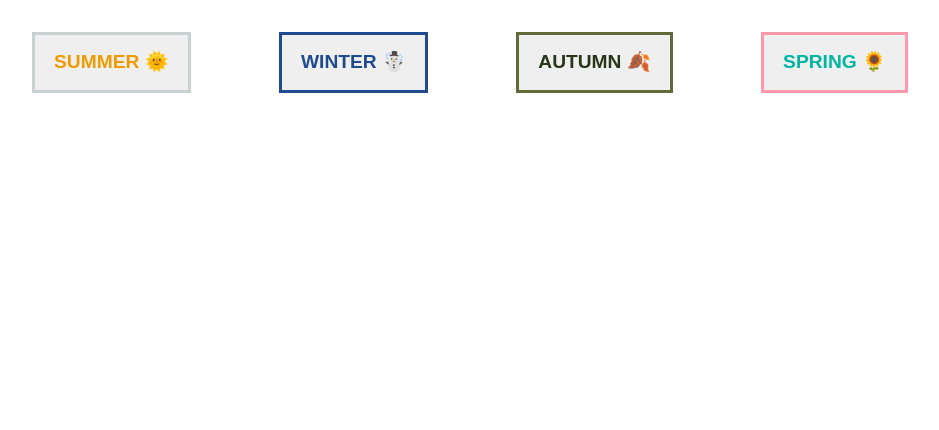
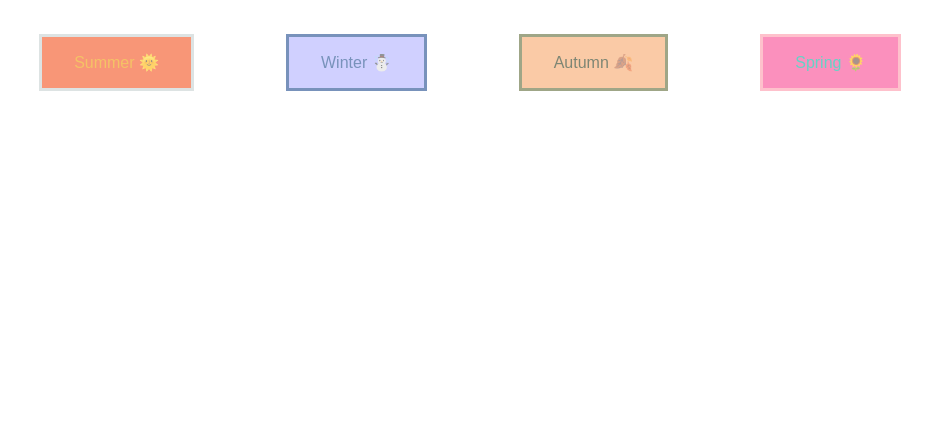
Before and after one commit to shamilkeheliya/Hacktoberfest-22, a plain HTML site: page index.html in a window 1280 px wide. Shown: the part 370-800 px from the top of the page, without its empty margins (170-1109 px from the left). Drawn offline with Linux system fonts and the light colour scheme.

Commit message:
Updated buttons in index.css

```diff
--- a/index.css
+++ b/index.css
@@ -27,16 +27,23 @@ body {
   font-size: 22px;
   padding: 0 1em;
 }
+button {
+  border: none;
+  color: white;
+  padding: 16px 32px;
+  text-align: center;
+  font-size: 16px;
+  margin: 4px 2px;
+  opacity: 0.6;
+  transition: 0.3s;
+  display: inline-block;
+  text-decoration: none;
+  cursor: pointer;
+}
 
-button {
-  padding: 0.6em 0.9em;
-  line-height: 1.5em;
-  font-size: 0.8rem;
-  cursor: pointer;
-  font-weight: bolder;
-  text-transform: uppercase;
-  border: none;
-}
+button:hover {opacity: 1}
+
+
 .main > h1 {
   text-transform: uppercase;
   font-size: 1.6rem;
@@ -44,29 +51,30 @@ button {
 #summer {
   border:3px solid #c8d2d1;
   color: #ee9b01;
+  background-color: #f4511e
 }
 #winter {
   border:3px solid #1f4b8e;
   color: #1f4b8e;
+  background-color: #B1B2FF
 }
 
 #autumn {
   border:3px solid #606c38;
   color: #283618;
+  background-color:#F7A76C
 }
 
 #spring {
   border:3px solid #fe98ab;
   color: #00b5a1;
+  background-color: #F94892
 }
 @media screen and (min-width: 700px) {
   .main > h1 {
     font-size: 3rem;
   }
-  button {
-    padding: 0.7em 1em;
-    font-size: 1.2rem;
-  }
+
   .radio-container {
     padding: 0 2em;
   }
```
Also changed, not shown: index.html (+4 -4 lines).
